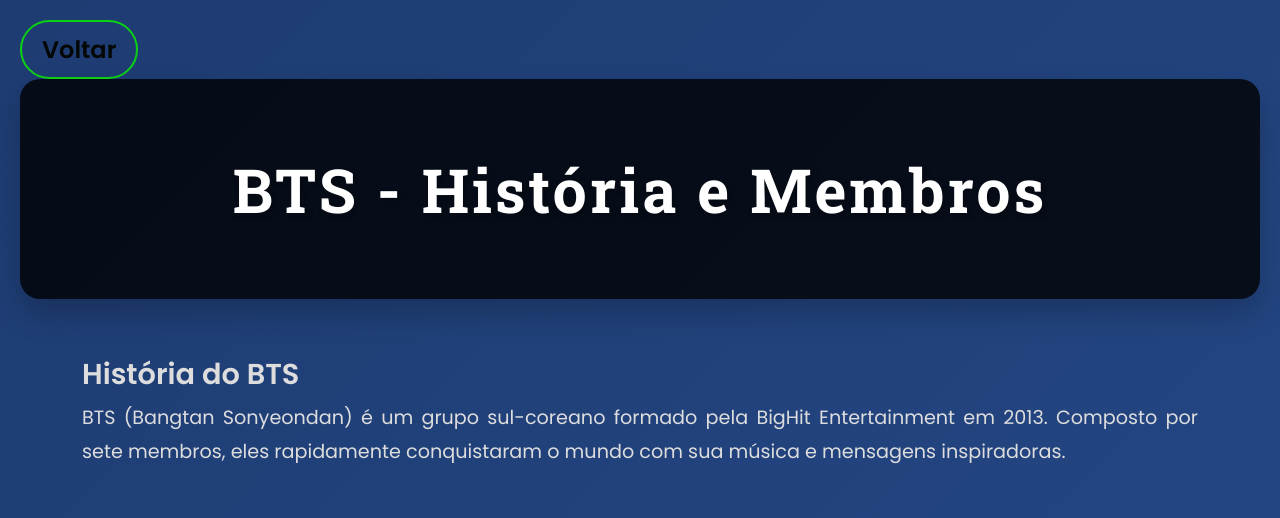
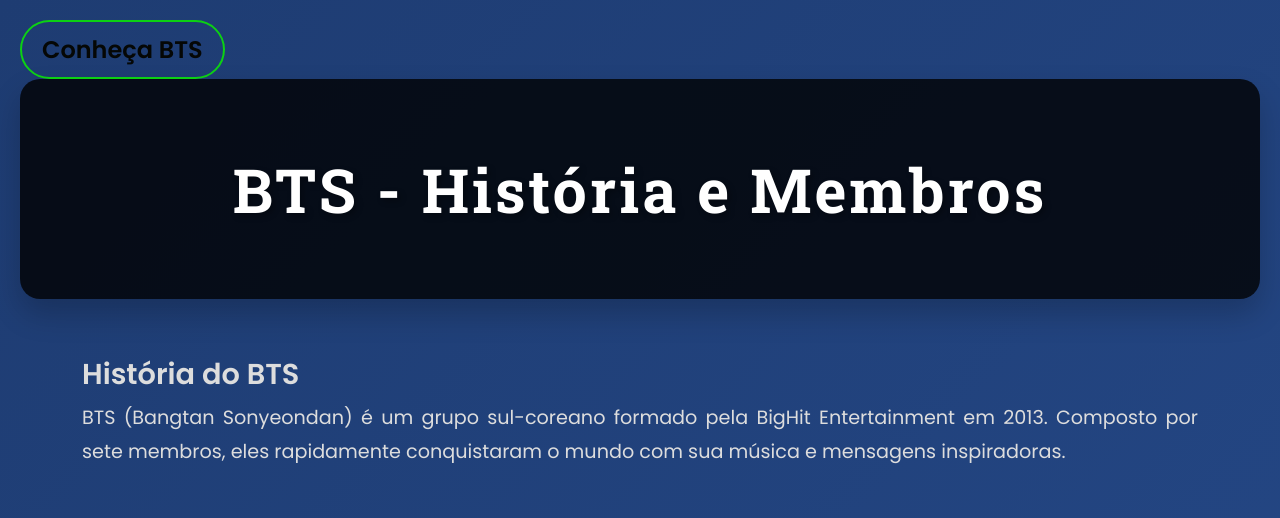
Before and after one commit to Gabriel22-png/Grupos_Musicais, a plain HTML site: page index.html in a window 1280 px wide. Shown: the top 518 px of the page. Drawn offline with Linux system fonts and the light colour scheme.

Commit message:
Update index.html

```diff
--- a/index.html
+++ b/index.html
@@ -240,7 +240,7 @@
 
     </style>
 </head>
-<a href="index.html.html" class="link" target="_blank">Voltar</a>
+<a href="index.html.html" class="link" target="_blank">Conheça BTS</a>
 <body>
 
     <header>
```
